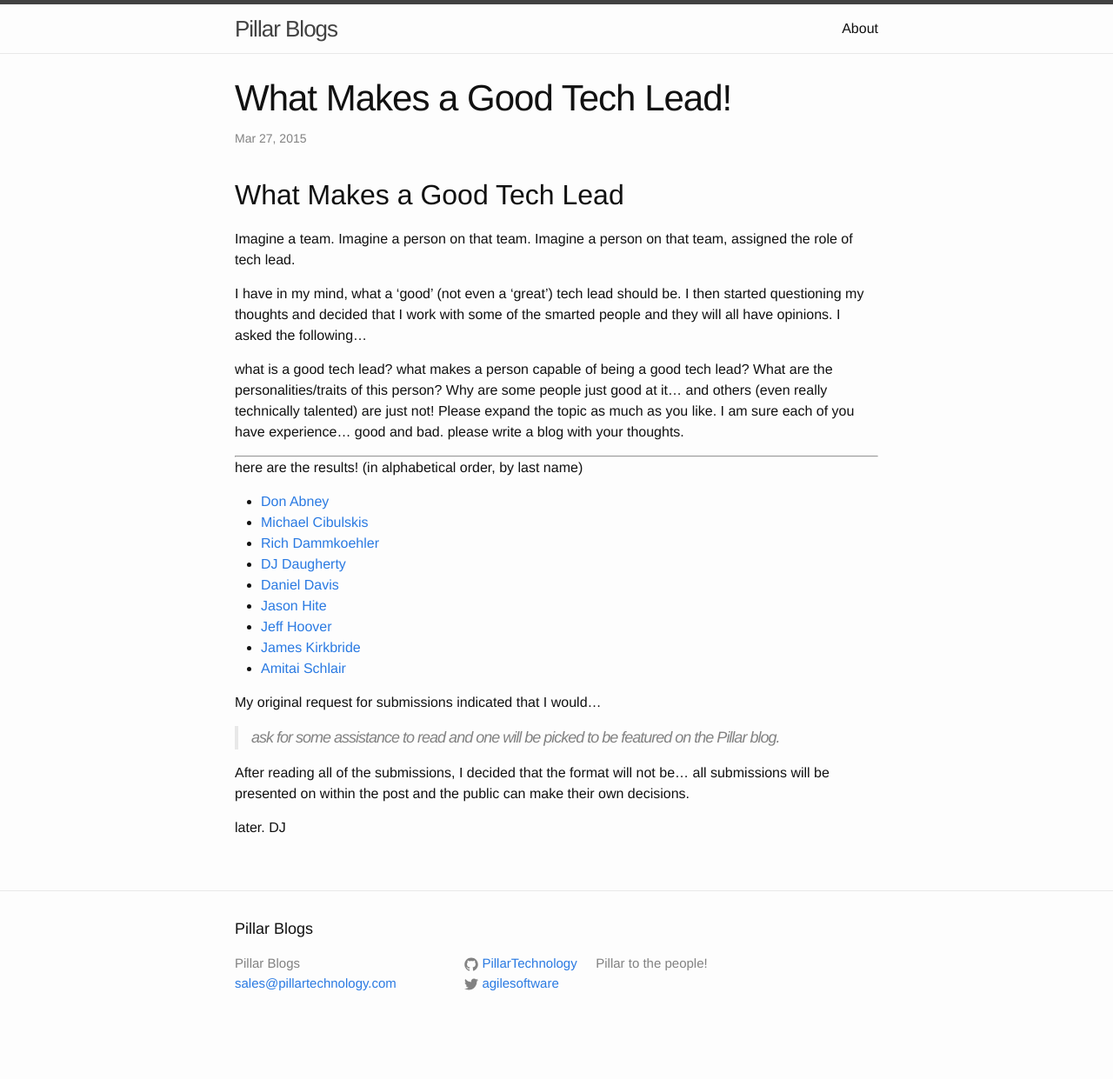
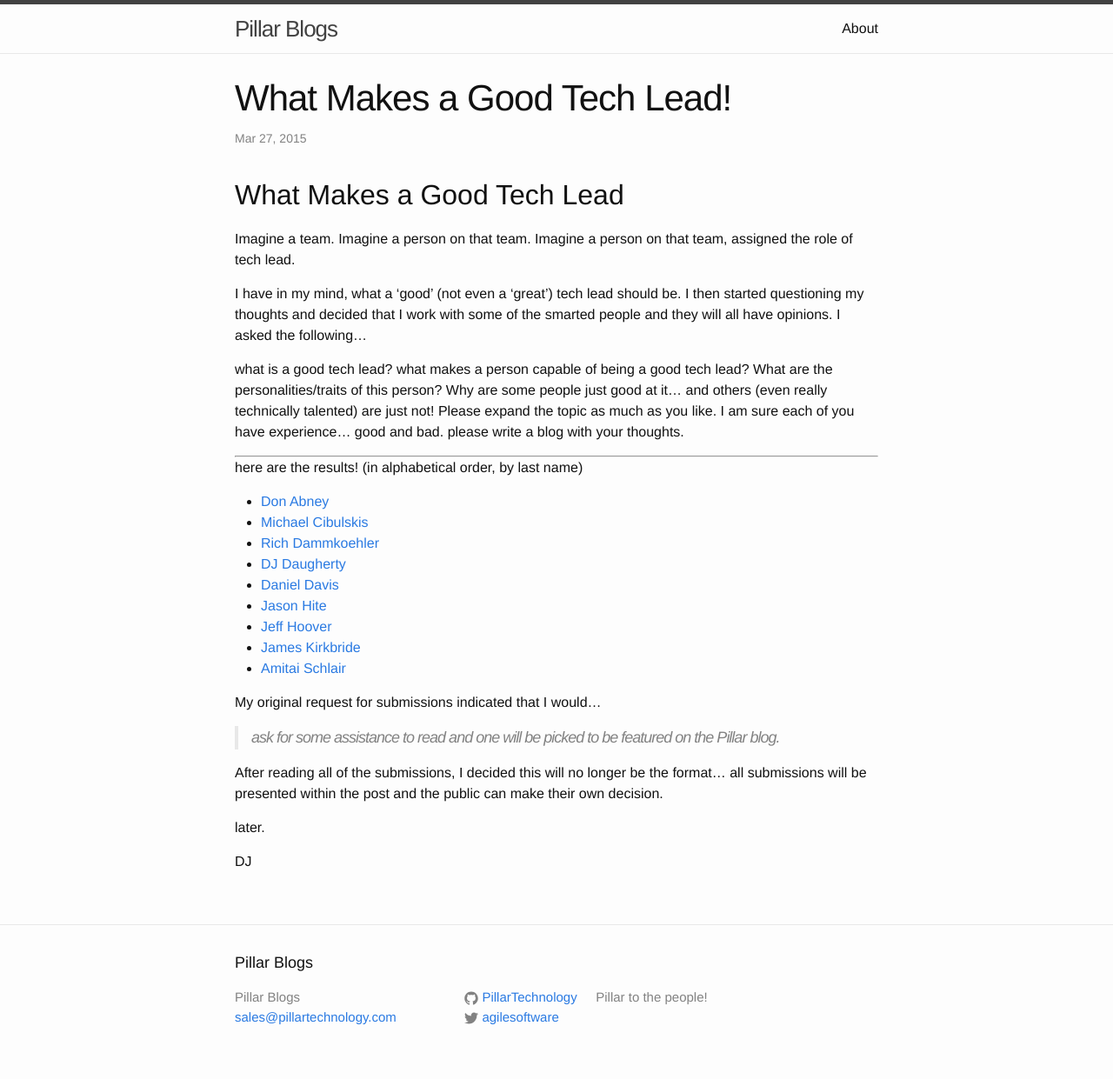
Before and after one commit to mholtman/pillartechnology.github.io, a Jekyll site: the page built from _posts/2015-03-20-what_makes_a_good_tech_lead.markdown, in a window 1280 px wide. Shown: the whole page at 87% size. Built offline with Jekyll 4.4.1, drawn with Linux system fonts in a browser that asks for light colours; before the commit the page ends 1202 px from its top, so only the background shows below that.

Commit message:
update to the final paragraph

```diff
--- a/_posts/2015-03-20-what_makes_a_good_tech_lead.markdown
+++ b/_posts/2015-03-20-what_makes_a_good_tech_lead.markdown
@@ -39,9 +39,10 @@ My original request for submissions indicated that I would...
 >ask for some assistance to read and one will be picked to be featured on
 the Pillar blog.
 
-After reading all of the submissions, I decided that the format will not be... all
-submissions will be presented on within the post and the public can make their own
-decisions.
+After reading all of the submissions, I decided this will no longer be the format... all
+submissions will be presented within the post and the public can make their own
+decision.
 
 later.
+
 DJ
```
